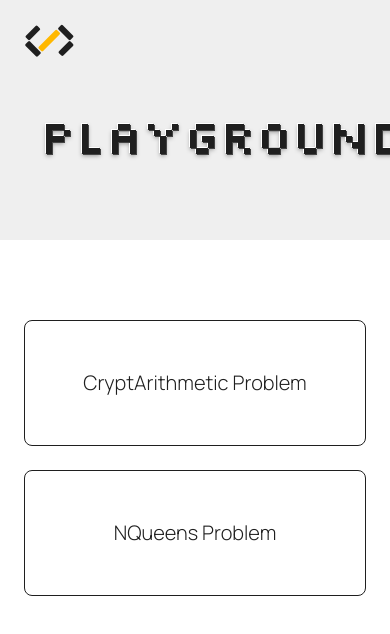
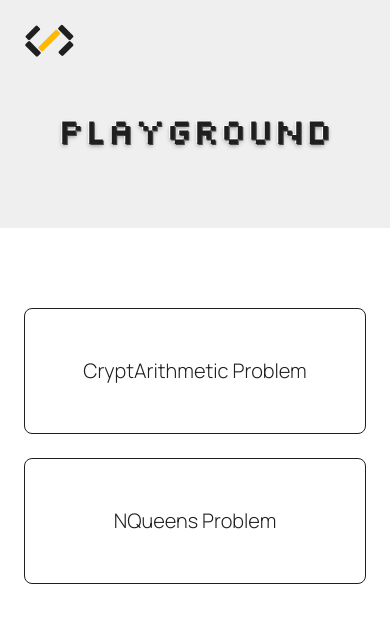
Before and after one commit to yashjawale/playground, an Astro site: page / in a window 390 px wide. Built offline with nearby package versions, Linux system fonts and the light colour scheme; Astro itself is replaced by a stand-in of ours; some icons are missing.

Commit message:
Fix title on small screens

```diff
--- a/src/pages/index.astro
+++ b/src/pages/index.astro
@@ -9,7 +9,7 @@ import { SITE_TITLE, SITE_DESCRIPTION } from '../consts'
   <main class="bg-background">
     <div class="container mx-auto py-20 px-6 sm:px-20 2xl:px-16">
       <h1
-        class="font-title text-5xl md:text-7xl lg:text-[112px] text-center leading-none px-4 hero-title z-10 pt-8"
+        class="font-title text-4xl md:text-7xl lg:text-[112px] text-center leading-none px-4 hero-title z-10 pt-8 break-all"
       >
         Playground
       </h1>
```
Also changed, not shown: README.md.
